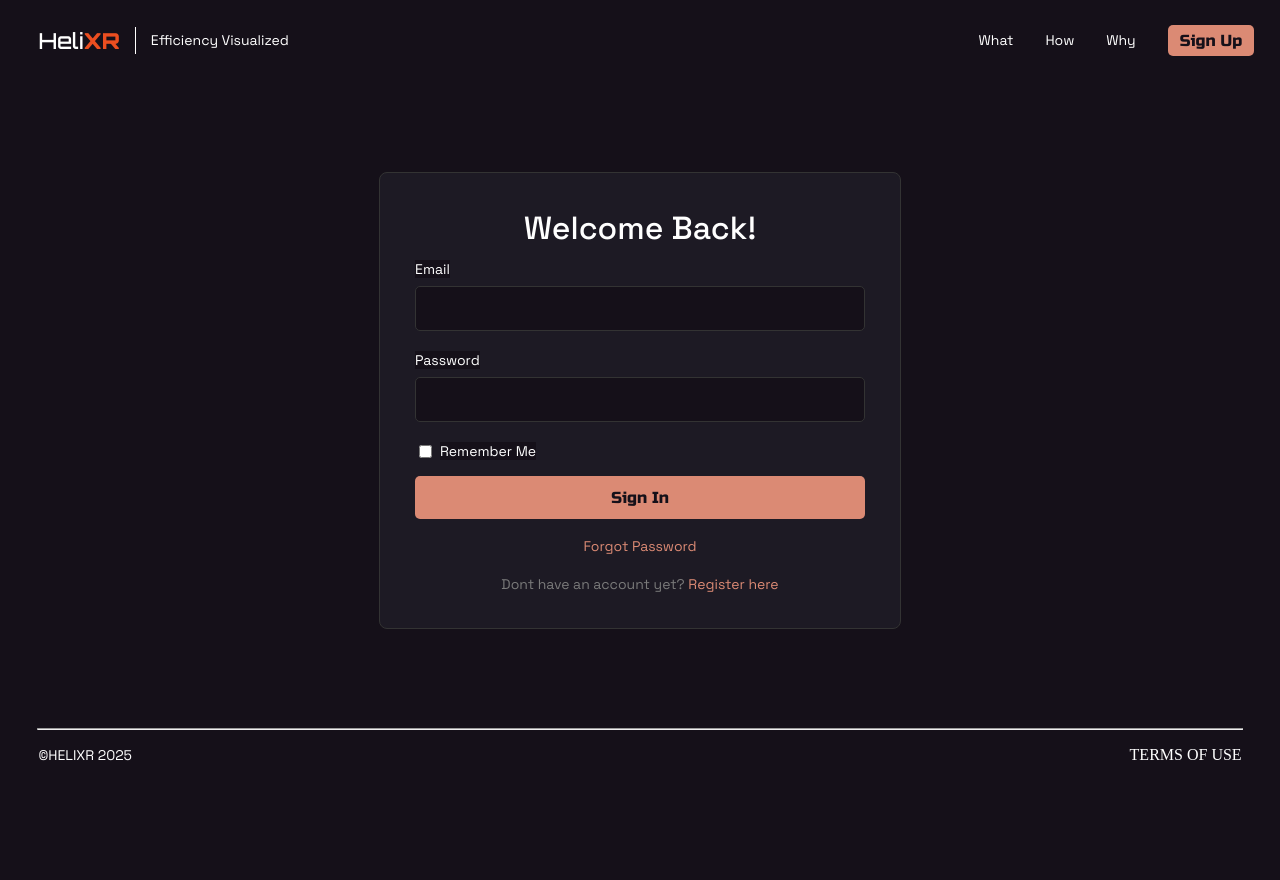
After one commit to overclocked-2124/HeliXR, a Flask app: page /login in a window 1280 px wide. The commit adds this page. Run offline with Flask 3, Linux system fonts and the light colour scheme.

Commit message:
added sign-up and login page yet to connect to db

```diff
--- a/app.py
+++ b/app.py
@@ -1,13 +1,28 @@
-from flask import Flask, jsonify, request, render_template,url_for
+from flask import Flask, jsonify, request, render_template,url_for,flash, redirect
+from forms import RegistrationForm, LoginForm
+import email_validator
 
-# Create Flask app instance
 app = Flask(__name__)
 
-# Example route
+app.config['SECRET_KEY'] = 'c1877bdc3305c942f87b10f86e246167'
+
+
 @app.route('/')
 def home():
+    return render_template('index.html',title="HELIXR",css_path="index")
 
-    return render_template('index.html',title="HELIXR",css_path="index")
+@app.route('/register', methods=['GET','POST'])
+def register():
+    form = RegistrationForm()
+    if form.validate_on_submit():
+        flash(f'Account created for {form.username.data}!','success')
+        return redirect(url_for('home'))
+    return render_template('register.html',title="HELIXR-Register",css_path="register",form = form)
+
+@app.route('/login')
+def login():
+    form = LoginForm()
+    return render_template('login.html',title="HELIXR-Login",css_path="login",form = form)
 
 
 if __name__ == '__main__':
--- /dev/null
+++ b/forms.py
@@ -0,0 +1,16 @@
+from flask_wtf import FlaskForm
+from wtforms import StringField, PasswordField , SubmitField ,BooleanField
+from wtforms.validators import DataRequired , Length , Email , EqualTo
+
+class RegistrationForm(FlaskForm):
+    username = StringField('Username',validators=[DataRequired(), Length(min=2 , max=20)])
+    email = StringField('Email', validators=[Email(), DataRequired()])
+    password = PasswordField('Password' , validators=[DataRequired()])
+    confirm_password = PasswordField('Confirm_Password' , validators=[DataRequired(),EqualTo('password')])
+    submit = SubmitField("Sign Up")
+
+class LoginForm(FlaskForm):
+    email = StringField('Email', validators=[Email(), DataRequired()])
+    password = PasswordField('Password' , validators=[DataRequired()])
+    remember = BooleanField('Remember Me')
+    submit = SubmitField("Sign In")
--- a/requirements.txt
+++ b/requirements.txt
@@ -1,2 +1,4 @@
 Flask
 Werkzeug
+flask-wtf
+email_validator
--- /dev/null
+++ b/static/css/login.css
@@ -0,0 +1,148 @@
+.register-page {
+    height: 80vh;
+    display: flex;
+    justify-content: center;
+    align-items: center;
+    background-color: #151019;
+}
+
+.form-container {
+    width: 100%;
+    max-width: 450px;
+    padding: 35px;
+    border-radius: 8px;
+    border: 1px solid #333;
+    background-color: #1d1a24;
+}
+
+.form-title, .form-label, .form-footer, .form-errors, .form-action {
+    background-color: #1d1a24;
+}
+
+.form-title {
+    font-family: "Space Grotesk", sans-serif;
+    font-weight: 500;
+    font-size: 32px;
+    margin-bottom: 12px;
+    color: #FFFFFF;
+    text-align: center;
+    background-color: #1d1a24;
+}
+
+.register-form {
+    background-color: #1d1a24;
+}
+
+.form-group {
+    padding-bottom: 20px;
+    background-color: #1d1a24;
+}
+
+.form-label {
+    font-family: "Space Grotesk", sans-serif;
+    font-size: 14px;
+    margin-bottom: 8px;
+    color: #FFFFFF;
+    background-color: #1d1a24;
+}
+
+.form-input {
+    width: 100%;
+    padding: 12px 15px;
+    border-radius: 5px;
+    border: 1px solid #333;
+    background-color: #151019;
+    color: #FFFFFF;
+    font-family: "Roboto", sans-serif;
+    font-size: 16px;
+    box-sizing: border-box;
+}
+
+.form-input:focus {
+    outline: none;
+    border-color: #DB8A74;
+}
+
+.form-errors {
+    margin-top: 5px;
+    color: #EC4E20;
+    font-family: "Roboto", sans-serif;
+    font-size: 12px;
+}
+
+.form-check {
+    margin-bottom: 15px;
+    display: flex;
+    align-items: center;
+    background-color: #1d1a24;
+}
+
+.form-check-input {
+    margin-right: 8px;
+    cursor: pointer;
+    background-color: #151019;
+    border: 1px solid #333;
+}
+
+.form-check-label {
+    font-family: "Space Grotesk", sans-serif;
+    font-size: 14px;
+    color: #FFFFFF;
+    cursor: pointer;
+}
+
+.submit-btn {
+    font-family: "Russo One", sans-serif;
+    width: 100%;
+    font-size: 16px;
+    background-color: #DB8A74;
+    color: #151019;
+    border: none;
+    border-radius: 5px;
+    padding: 12px;
+    text-align: center;
+    cursor: pointer;
+}
+
+.submit-btn:hover {
+    background-color: #E6AD9E;
+}
+
+.text-muted {
+    display: block;
+    text-align: center;
+    margin-top: 18px;
+    font-family: "Space Grotesk", sans-serif;
+    font-size: 14px;
+    color: #7A7A7A;
+    background-color: #1d1a24;
+}
+
+.text-muted a {
+    color: #DB8A74;
+    text-decoration: none;
+    background-color: #1d1a24;
+}
+
+.text-muted a:hover {
+    text-decoration: underline;
+}
+
+.form-footer {
+    padding-top: 20px;
+    text-align: center;
+    font-family: "Space Grotesk", sans-serif;
+    font-size: 14px;
+    color: #7A7A7A;
+    background-color: #1d1a24;
+}
+
+.login-link {
+    color: #DB8A74;
+    text-decoration: none;
+    background-color: #1d1a24;
+}
+
+.login-link:hover {
+    text-decoration: underline;
+}
--- a/templates/index.html
+++ b/templates/index.html
@@ -19,4 +19,4 @@
 
 
 
-{% endblock %}
+{% endblock content %}
--- /dev/null
+++ b/templates/login.html
@@ -0,0 +1,53 @@
+{% extends "template.html" %}
+
+{% block content %}
+
+
+<div class="register-page">
+    <div class="form-container">
+        <div class="form-title">Welcome Back!</div>
+
+        <form method="POST" action="" class="register-form">
+            {{ form.hidden_tag() }}
+
+            <div class="form-group">
+                <div class="form-label">{{ form.email.label }}</div>
+                {{ form.email(class="form-input") }}
+                {% if form.email.errors %}
+                <div class="form-errors">
+                    {% for error in form.email.errors %}
+                    <span>{{ error }}</span>
+                    {% endfor %}
+                </div>
+                {% endif %}
+            </div>
+
+            <div class="form-group">
+                <div class="form-label">{{ form.password.label }}</div>
+                {{ form.password(class="form-input") }}
+                {% if form.password.errors %}
+                <div class="form-errors">
+                    {% for error in form.password.errors %}
+                    <span>{{ error }}</span>
+                    {% endfor %}
+                </div>
+                {% endif %}
+            </div>
+            <div class="form-check">
+                {{ form.remember(class="form-check-input")}}
+                {{ form.remember.label(class="form-check-label")}}
+            </div>
+            <div class="form-action">
+                {{ form.submit(class="submit-btn") }}
+            </div>
+            <small class="text-muted">
+                <a href="#">Forgot Password</a>
+            </small>
+
+            <div class="form-footer">
+                Dont have an account yet? <a href="{{ url_for('register') }}" class="login-link">Register here</a>
+            </div>
+        </form>
+    </div>
+</div>
+{% endblock %}
--- a/templates/template.html
+++ b/templates/template.html
@@ -36,6 +36,15 @@
 
 
     <main>
+        {% with messages = get_flashed_messages(with_categories=true) %}
+            {%if messages%}
+                {%for category, message in messages%}
+                <div class="{{category}}">
+                    {{message}}
+                </div>
+                {%endfor%}
+            {%endif%}
+        {%endwith%}
         {% block content %}
 
         {% endblock %}
```
Also changed, not shown: static/css/register.css (added, +103 -0 lines), static/css/template.css (+28 -0 lines), templates/register.html (added, +70 -0 lines), templates/signin.html (deleted), templates/signup.html (deleted).
